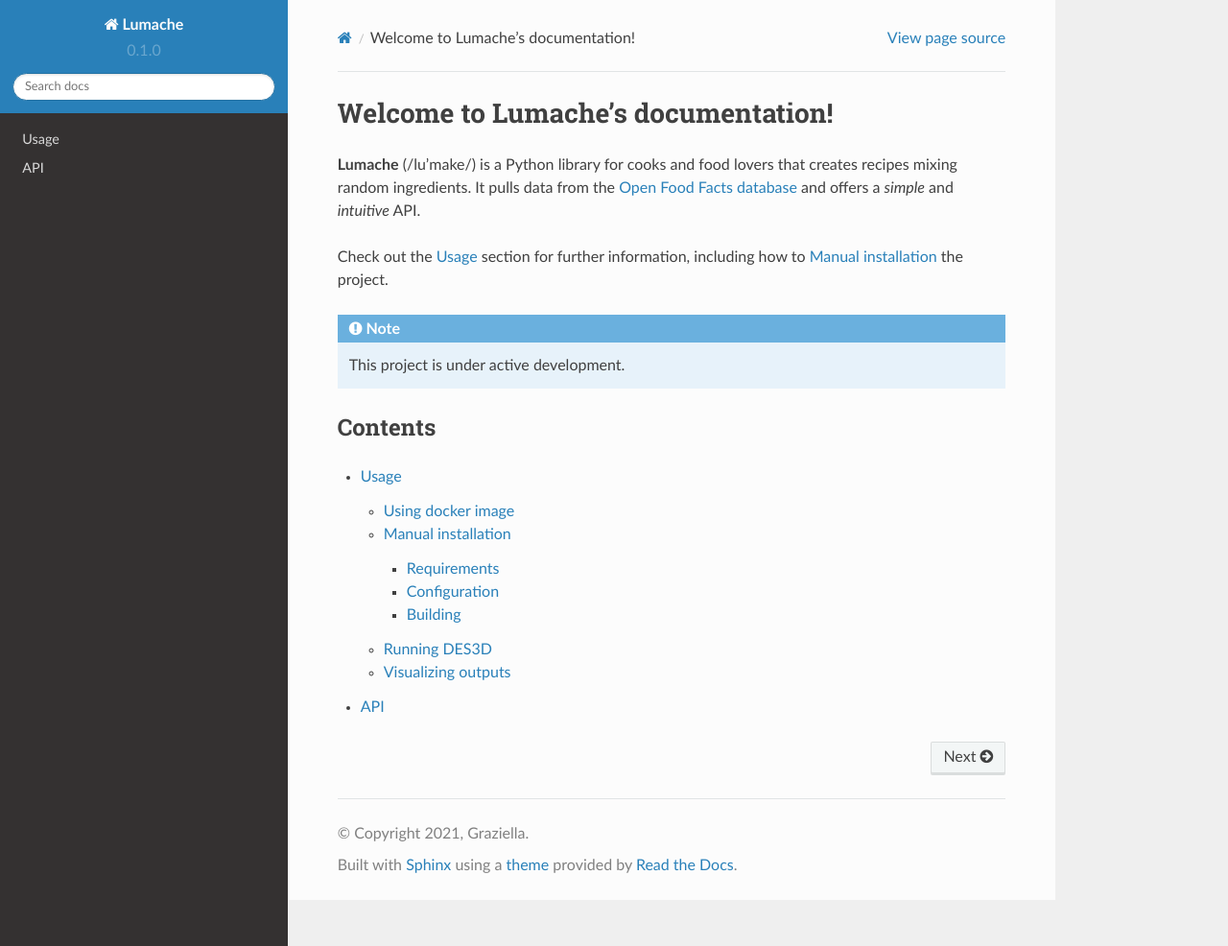
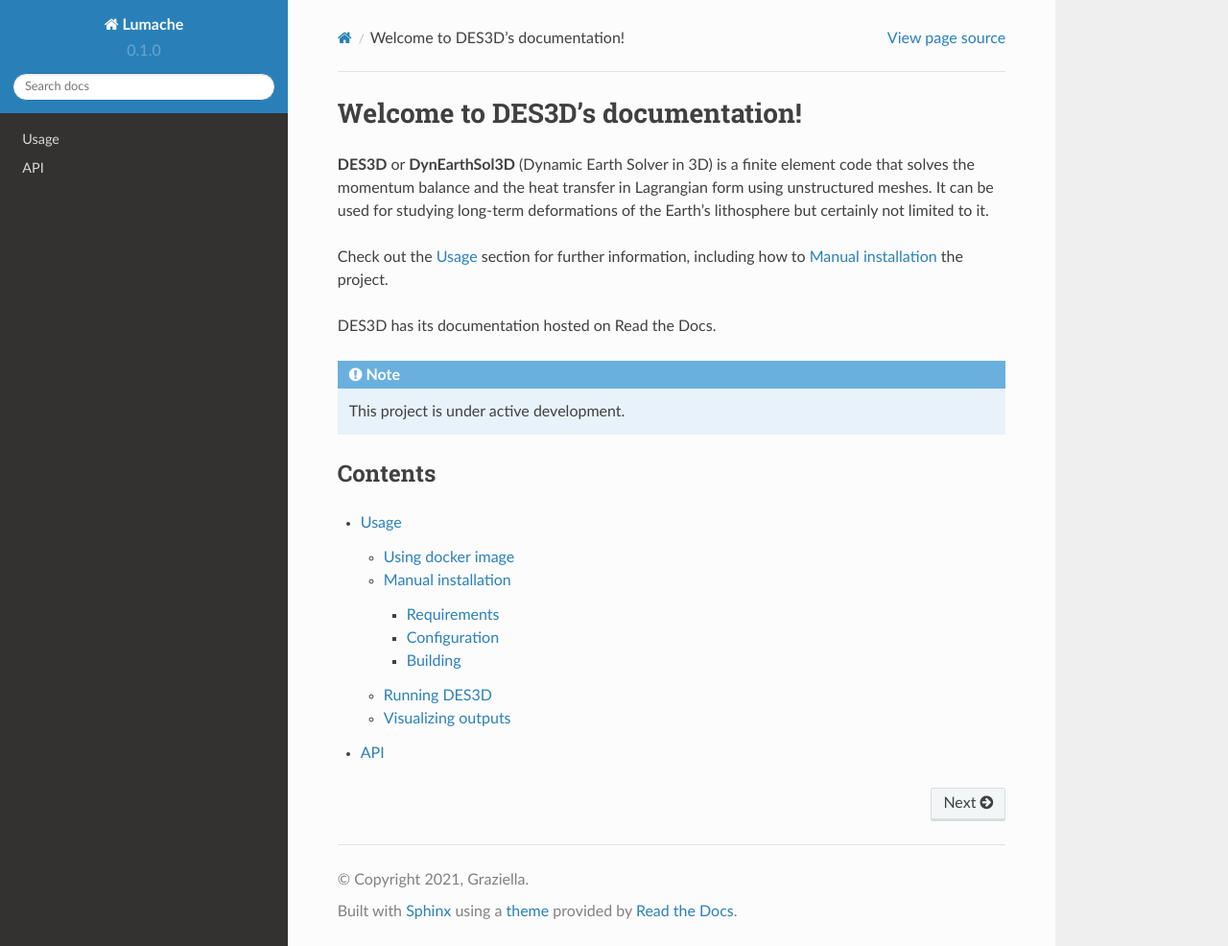
Before and after one commit to echoi/des3d, a Sphinx documentation site: the page built from docs/source/index.rst, in a window 1280 px wide and 986 px high. Shown: the whole window at 96% size. Built offline with Sphinx 7.4.7 and the Read the Docs theme 2.0.0, drawn with Linux system fonts in a browser that asks for light colours.

Commit message:
updated index page

```diff
--- a/docs/source/index.rst
+++ b/docs/source/index.rst
@@ -1,13 +1,14 @@
-Welcome to Lumache's documentation!
+Welcome to DES3D's documentation!
 ===================================
 
-**Lumache** (/lu'make/) is a Python library for cooks and food lovers
-that creates recipes mixing random ingredients.
-It pulls data from the `Open Food Facts database <https://world.openfoodfacts.org/>`_
-and offers a *simple* and *intuitive* API.
+**DES3D** or **DynEarthSol3D** (Dynamic Earth Solver in 3D) is a finite element code that solves the momentum balance and
+the heat transfer in Lagrangian form using unstructured meshes. It can be
+used for studying long-term deformations of the Earth's lithosphere but certainly not limited to it.
 
 Check out the :doc:`usage` section for further information, including
 how to :ref:`installation` the project.
+
+DES3D has its documentation hosted on Read the Docs.
 
 .. note::
 
```
